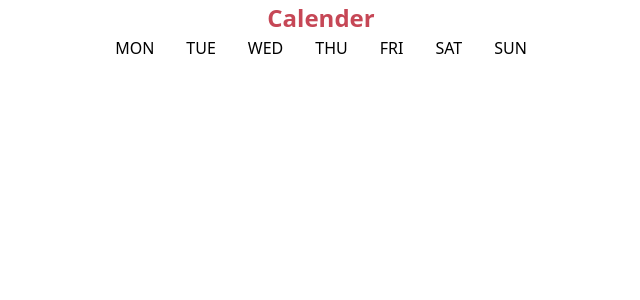
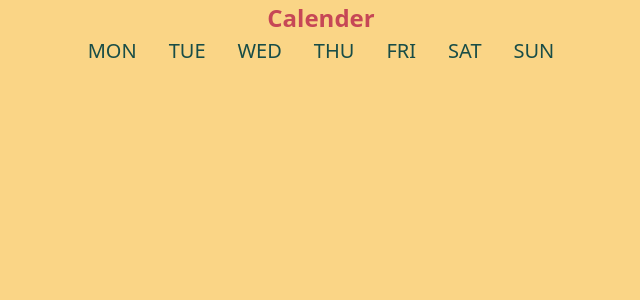
Before and after one commit to Erfan-Motallebi/vue-Calender-Tailwind, a Vue app: page / in a window 1280 px wide. Shown: the top 300 px of the page, without its empty margins (319-959 px from the left). Built offline with nearby package versions, Linux system fonts and the light colour scheme.

Commit message:
p base style added using plugin

```diff
--- a/src/components/Calender.vue
+++ b/src/components/Calender.vue
@@ -17,4 +17,10 @@ export default {
 };
 </script>
 
-<style></style>
+<style>
+@layer base {
+  body {
+    @apply bg-bodyColor;
+  }
+}
+</style>
--- a/tailwind.config.js
+++ b/tailwind.config.js
@@ -13,7 +13,15 @@ module.exports = {
         favRose: {
           light: '#c64756',
           default: '#e84545'
-        }
+        },
+        favGreen: {
+          light: '#9ede73',
+          dark: '#184d47'
+        },
+        bodyColor: '#fad586'
+      },
+      fontSize: {
+
       }
     },
   },
@@ -21,7 +29,8 @@ module.exports = {
   plugins: [
     plugin(function ({ addBase, theme }) {
       addBase({
-        'h1': { fontSize: `${theme('fontSize.2xl')}`, fontWeight: `${theme('fontWeight.bold')}`, color: `${theme('colors.favRose.light')}` }
+        'h1': { fontSize: `${theme('fontSize.2xl')}`, fontWeight: `${theme('fontWeight.bold')}`, color: `${theme('colors.favRose.light')}` },
+        'p': { fontSize: `${theme('fontSize.xl')}`, color: `${theme('colors.favGreen.dark')}`, fontFamily: `${'fontFamily.serif'}` }
       })
     })
   ],
```
